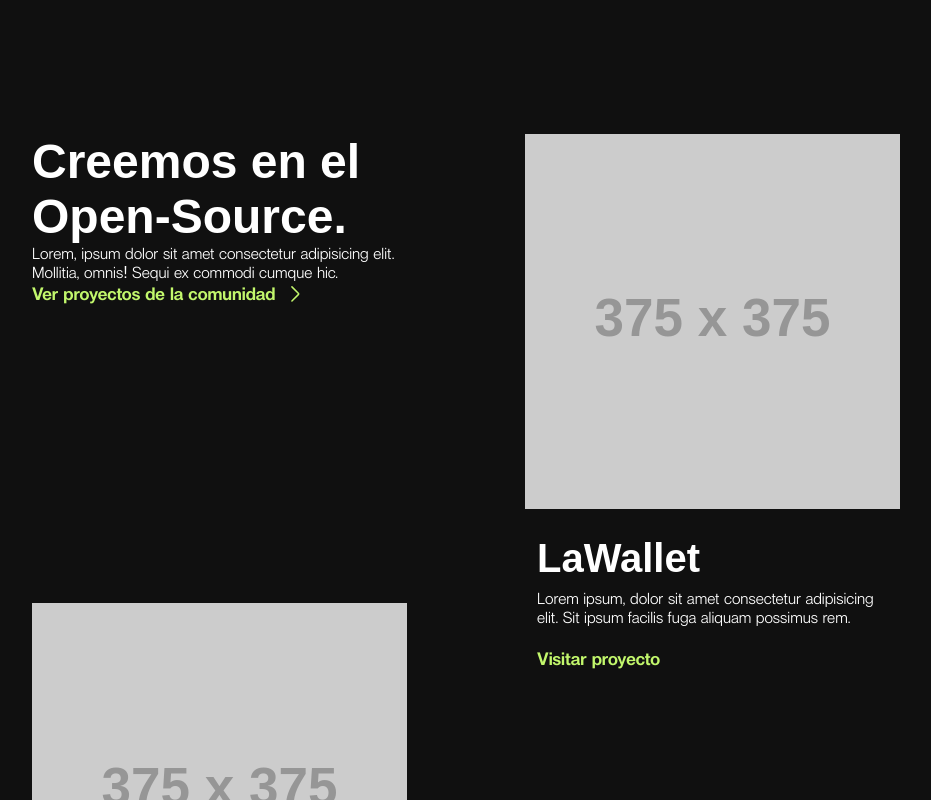
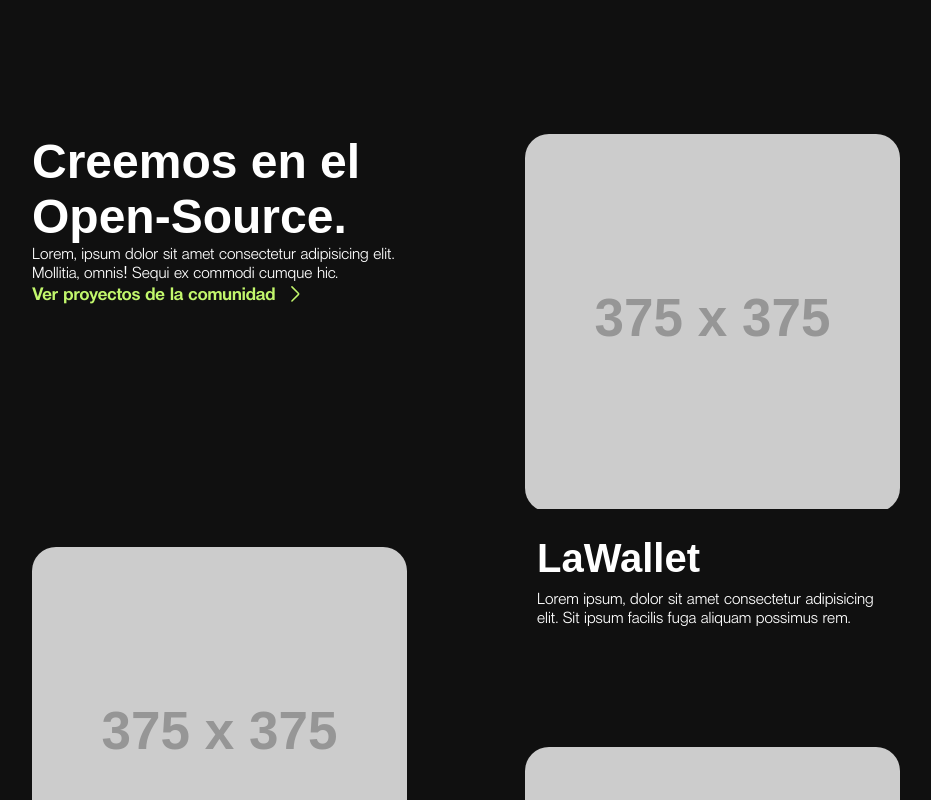
Before and after one commit to lacrypta/labs-website, a Next.js app: page / in a window 1280 px wide. Shown: the part 1980-2780 px from the top of the page, without its empty margins (174-1105 px from the left). Built offline with nearby package versions, Linux system fonts and the light colour scheme; no server answers; a web font is replaced by a local one.

Commit message:
fix(component): changed structure and design for ProjectsSection on Porject

```diff
--- a/src/components/ProjectsSection/Project/index.tsx
+++ b/src/components/ProjectsSection/Project/index.tsx
@@ -14,16 +14,18 @@ export default function Component(props: ComponentProps) {
     image = 'https://placehold.co/375x375',
     title,
     description,
-    url = '#'
+    url = ''
   } = props
 
   return (
     <Project>
-      <img src={image} />
+      <div>
+        <img src={image} />
+      </div>
       <div>
         <Heading as="h3">{title}</Heading>
-        <Text>{description}</Text>
-        <Link href={url}>Visitar proyecto</Link>
+        {description && <Text>{description}</Text>}
+        {url && <Link href={url}>Visitar proyecto</Link>}
       </div>
     </Project>
   )
--- a/src/components/ProjectsSection/Project/style.tsx
+++ b/src/components/ProjectsSection/Project/style.tsx
@@ -6,14 +6,22 @@ export const Project = styled.div`
   max-width: 375px;
 
   div {
-    display: flex;
-    flex-direction: column;
-    gap: 8px;
+    &:first-child {
+      overflow: hidden;
 
-    padding: 24px 12px;
+      border-radius: 24px;
 
-    p {
-      // color: var(--gray)
+      img {
+        width: 100%;
+      }
+    }
+
+    &:last-child {
+      display: flex;
+      flex-direction: column;
+      gap: 8px;
+
+      padding: 24px 12px;
     }
   }
 `
```
